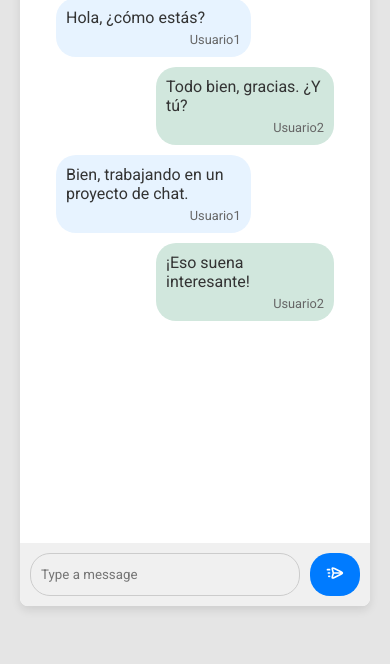
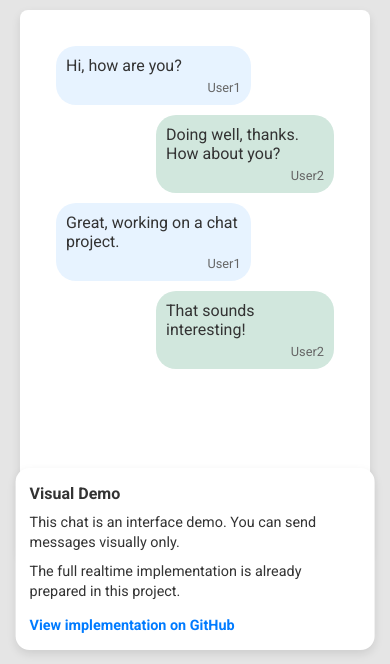
Before and after one commit to Fr4n0m/realtime-chat, a website built with Vite: page index.html in a window 390 px wide. Shown: the part 180-844 px from the top of the page. Built offline with nearby package versions, Linux system fonts and the light colour scheme; no server answers.

Commit message:
feat: replace demo modal with side panel and visual-only messaging

```diff
--- a/client/bootstrap-client.js
+++ b/client/bootstrap-client.js
@@ -17,6 +17,7 @@ export const bootstrapClient = () => {
   const form = getRequiredElement("form");
   const input = getRequiredElement("input");
   const messages = getRequiredElement("messages");
+  const projectPanel = getRequiredElement("project-panel");
   const toggle = getRequiredElement("toggle");
   initThemeToggle(toggle);
 
@@ -25,10 +26,14 @@ export const bootstrapClient = () => {
       form,
       input,
       messages,
+      panel: projectPanel,
+      username: config.username,
       githubUrl: config.githubUrl,
     });
     return;
   }
+
+  projectPanel.remove();
 
   const socket = createChatSocket({
     socketUrl: config.socketUrl,
--- /dev/null
+++ b/client/demo/create-project-panel.js
@@ -0,0 +1,16 @@
+export const createProjectPanel = ({ panel, githubUrl }) => {
+  panel.classList.add("project-panel");
+  panel.innerHTML = `
+    <article class="project-panel__card">
+      <h2>Visual Demo</h2>
+      <p>
+        This chat is an interface demo.
+        You can send messages visually only.
+      </p>
+      <p>
+        The full realtime implementation is already prepared in this project.
+      </p>
+      <a href="${githubUrl}" target="_blank" rel="noreferrer noopener">View implementation on GitHub</a>
+    </article>
+  `;
+};
--- a/client/demo/create-project-popup.js
+++ /dev/null
@@ -1,53 +0,0 @@
-const ensurePopup = (githubUrl) => {
-  const existing = document.getElementById("project-popup");
-  if (existing) {
-    return existing;
-  }
-
-  const dialog = document.createElement("dialog");
-  dialog.id = "project-popup";
-  dialog.className = "project-popup";
-  dialog.innerHTML = `
-    <article class="project-popup__card">
-      <h2>Demo interactiva</h2>
-      <p>Esta web muestra una demo visual del chat.</p>
-      <p>La implementacion real esta preparada en la arquitectura del proyecto.</p>
-      <a href="${githubUrl}" target="_blank" rel="noreferrer noopener">Ver implementacion en GitHub</a>
-      <button type="button" id="project-popup-close">Entendido</button>
-    </article>
-  `;
-
-  document.body.appendChild(dialog);
-
-  const closeButton = dialog.querySelector("#project-popup-close");
-  if (closeButton) {
-    closeButton.addEventListener("click", () => {
-      dialog.close();
-    });
-  }
-
-  dialog.addEventListener("click", (event) => {
-    const bounds = dialog.getBoundingClientRect();
-    const clickedOutside =
-      event.clientX < bounds.left ||
-      event.clientX > bounds.right ||
-      event.clientY < bounds.top ||
-      event.clientY > bounds.bottom;
-
-    if (clickedOutside) {
-      dialog.close();
-    }
-  });
-
-  return dialog;
-};
-
-export const createProjectPopup = ({ githubUrl }) => {
-  const popup = ensurePopup(githubUrl);
-
-  return () => {
-    if (!popup.open) {
-      popup.showModal();
-    }
-  };
-};
--- a/client/demo/init-demo-chat-ui.js
+++ b/client/demo/init-demo-chat-ui.js
@@ -1,18 +1,30 @@
-import { createProjectPopup } from "./create-project-popup.js";
+import { createMessageRenderer } from "../chat/create-message-renderer.js";
+import { createProjectPanel } from "./create-project-panel.js";
 
-export const initDemoChatUi = ({ form, input, messages, githubUrl }) => {
-  const showPopup = createProjectPopup({ githubUrl });
+export const initDemoChatUi = ({
+  form,
+  input,
+  messages,
+  panel,
+  username,
+  githubUrl,
+}) => {
+  createProjectPanel({ panel, githubUrl });
+  const renderer = createMessageRenderer({
+    messagesElement: messages,
+    username,
+  });
 
   form.addEventListener("submit", (event) => {
     event.preventDefault();
-    showPopup();
-  });
+    const content = input.value.trim();
 
-  input.addEventListener("focus", () => {
-    showPopup();
-  });
+    if (!content) return;
 
-  messages.addEventListener("click", () => {
-    showPopup();
+    renderer.appendMessage({
+      content,
+      author: username,
+    });
+    input.value = "";
   });
 };
--- a/index.html
+++ b/index.html
@@ -1,5 +1,5 @@
 <!doctype html>
-<html lang="es">
+<html lang="en">
 
 <head>
   <meta charset="UTF-8" />
@@ -71,20 +71,20 @@
   <section id="chat">
     <ul id="messages">
       <li class="user1" data-mock="true">
-        <p>Hola, ¿cómo estás?</p>
-        <small>Usuario1</small>
+        <p>Hi, how are you?</p>
+        <small>User1</small>
       </li>
       <li class="user2" data-mock="true">
-        <p>Todo bien, gracias. ¿Y tú?</p>
-        <small>Usuario2</small>
+        <p>Doing well, thanks. How about you?</p>
+        <small>User2</small>
       </li>
       <li class="user1" data-mock="true">
-        <p>Bien, trabajando en un proyecto de chat.</p>
-        <small>Usuario1</small>
+        <p>Great, working on a chat project.</p>
+        <small>User1</small>
       </li>
       <li class="user2" data-mock="true">
-        <p>¡Eso suena interesante!</p>
-        <small>Usuario2</small>
+        <p>That sounds interesting!</p>
+        <small>User2</small>
       </li>
     </ul>
 
@@ -103,6 +103,7 @@
       </button>
     </form>
   </section>
+  <aside id="project-panel" aria-live="polite"></aside>
 </body>
 
 </html>
--- a/styles/styles.css
+++ b/styles/styles.css
@@ -168,51 +168,64 @@ svg {
     background: var(--button-hover-background);
 }
 
-.project-popup {
-    border: none;
-    padding: 0;
-    background: transparent;
-}
-
-.project-popup::backdrop {
-    background: rgba(0, 0, 0, 0.55);
-}
-
-.project-popup__card {
-    width: min(92vw, 420px);
-    margin: 0;
-    border-radius: 16px;
-    padding: 24px 20px;
+.project-panel__card {
+    width: min(240px, 26vw);
+    border-radius: 14px;
+    padding: 16px 14px;
     background: var(--chat-background);
     color: var(--text-color);
-    box-shadow: 0 20px 60px rgba(0, 0, 0, 0.35);
+    box-shadow: 0 4px 10px rgba(0, 0, 0, 0.1);
     font-family: "Roboto", sans-serif;
 }
 
-.project-popup__card h2 {
+.project-panel__card h2 {
     margin: 0 0 10px;
-    font-size: 1.25rem;
+    font-size: 1rem;
 }
 
-.project-popup__card p {
+.project-panel__card p {
     margin: 0 0 10px;
-    line-height: 1.4;
+    line-height: 1.35;
+    font-size: 0.9rem;
 }
 
-.project-popup__card a {
+.project-panel__card a {
     display: inline-block;
     margin-top: 6px;
     color: var(--button-background);
     text-decoration: none;
     font-weight: 600;
+    font-size: 0.9rem;
 }
 
-.project-popup__card button {
-    margin-top: 18px;
-    border: none;
-    border-radius: 10px;
-    padding: 10px 14px;
-    background: var(--button-background);
-    color: #fff;
-    cursor: pointer;
+#project-panel {
+    position: fixed;
+    top: 50%;
+    left: calc(50% + 230px);
+    transform: translateY(-50%);
+    z-index: 10;
 }
+
+@media (max-width: 900px) {
+    body {
+        height: auto;
+        min-height: 100vh;
+    }
+
+    #chat {
+        height: min(65vh, 600px);
+    }
+
+    #project-panel {
+        position: fixed;
+        left: 50%;
+        bottom: 14px;
+        top: auto;
+        transform: translateX(-50%);
+        width: min(92vw, 360px);
+    }
+
+    .project-panel__card {
+        width: 100%;
+    }
+}
```
